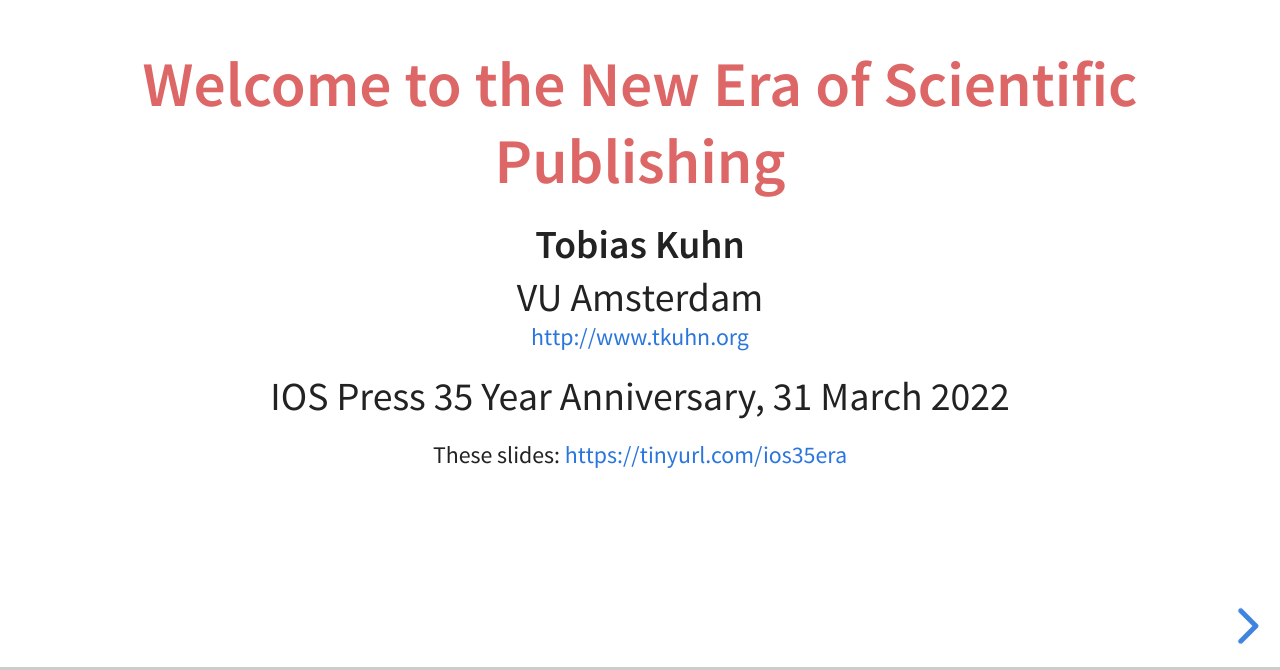
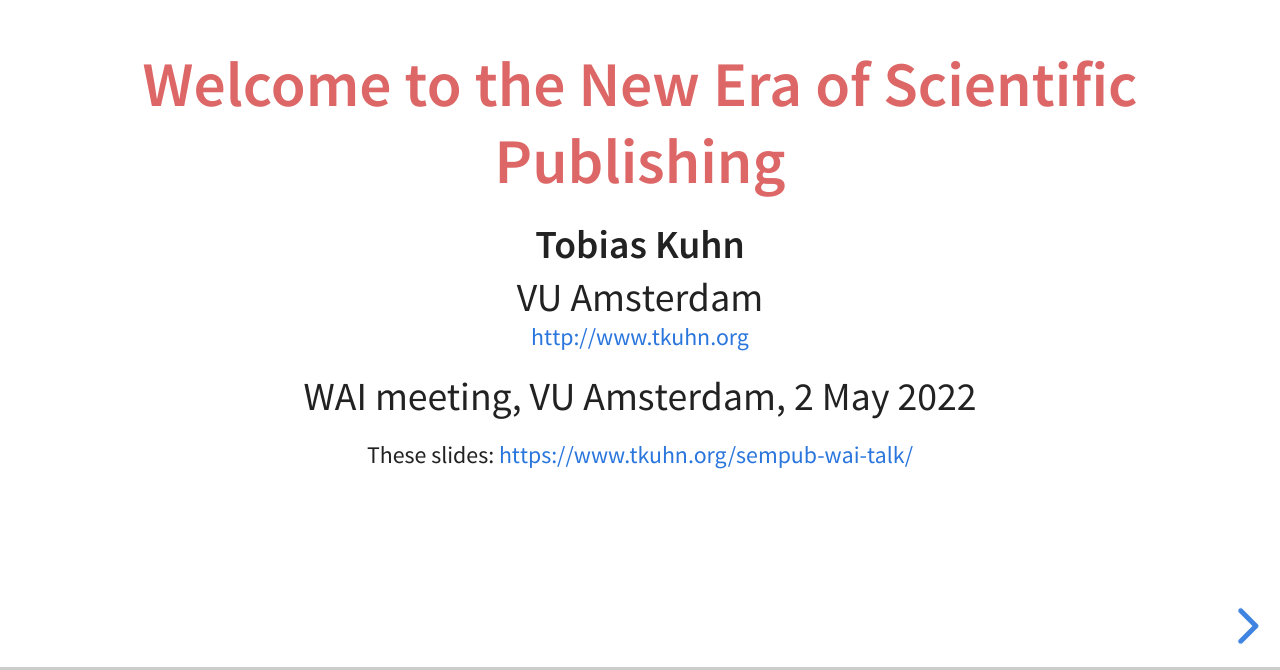
Before and after one commit to tkuhn/sempub-wai-talk, a plain HTML site: page index.html in a window 1280 px wide. Shown: the part 130-800 px from the top of the page. Drawn offline with Linux system fonts and the light colour scheme.

Commit message:
Change venue and link

```diff
--- a/index.html
+++ b/index.html
@@ -29,9 +29,9 @@ VU Amsterdam
 <br>
 <small><a href="http://www.tkuhn.org">http://www.tkuhn.org</a></small>
 </p>
-<p>IOS Press 35 Year Anniversary, 31 March 2022</p>
+<p>WAI meeting, VU Amsterdam, 2 May 2022</p>
 <p>
-<small>These slides: <a href="https://tinyurl.com/ios35era">https://tinyurl.com/ios35era</a></small>
+<small>These slides: <a href="https://www.tkuhn.org/sempub-wai-talk/">https://www.tkuhn.org/sempub-wai-talk/</a></small>
 </p>
 </section>
 
@@ -213,7 +213,7 @@ VU Amsterdam
 <section>
 <h3><span class="cem">Welcome to the New Era of Scientific Publishing!</span><br/></h3>
 <div class="fragment">
-<p style="font-size: 26pt">These slides: <a href="https://tinyurl.com/ios35era">https://tinyurl.com/ios35era</a></p>
+<p style="font-size: 26pt">These slides: <a href="https://www.tkuhn.org/sempub-wai-talk/">https://www.tkuhn.org/sempub-wai-talk/</a></p>
 <p><strong>References/Links:</strong></p>
 <ul style="font-size: 26pt">
 <li>Cristina-Iulia Bucur, Tobias Kuhn, Davide Ceolin, Jacco van Ossenbruggen.
```
